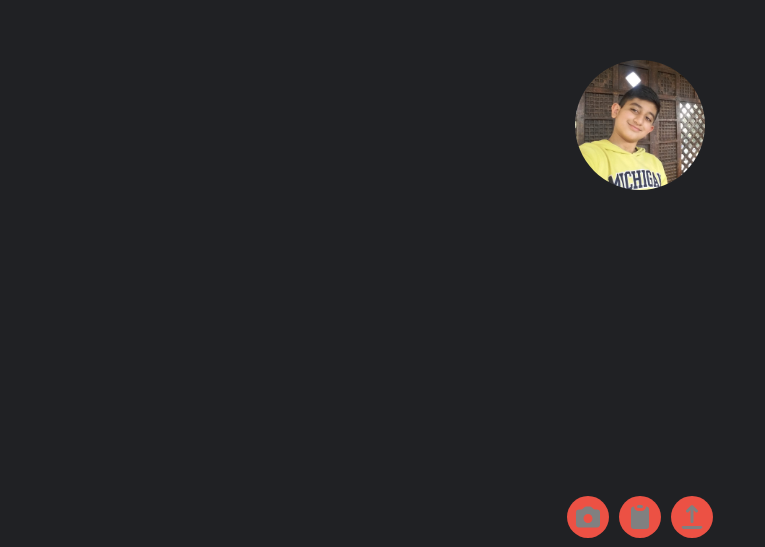
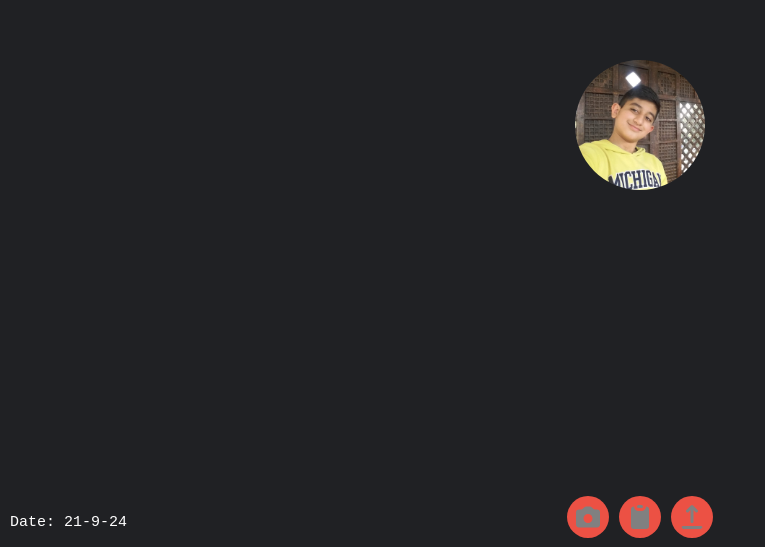
Before and after one commit to SajawalHassan/DIYEmoji-python, a React (Create React App) app in the folder frontend/: page / in a window 1280 px wide. Shown: the part 253-800 px from the top of the page, without its empty margins (0-765 px from the left). Built offline with nearby package versions, Linux system fonts and the light colour scheme.

Commit message:
Add date

```diff
--- a/frontend/package.json
+++ b/frontend/package.json
@@ -10,6 +10,7 @@
     "react": "^17.0.2",
     "react-clock": "^3.0.0",
     "react-dom": "^17.0.2",
+    "react-live-clock": "^5.3.1",
     "react-scripts": "4.0.3",
     "web-vitals": "^1.1.2"
   },
--- a/frontend/public/index.html
+++ b/frontend/public/index.html
@@ -24,7 +24,7 @@
       work correctly both with client-side routing and a non-root public URL.
       Learn how to configure a non-root public URL by running `npm run build`.
     -->
-    <title>DIY filters</title>
+    <title>DIYEmoji Filter</title>
   </head>
   <body>
     <noscript>You need to enable JavaScript to run this app.</noscript>
--- a/frontend/src/App.css
+++ b/frontend/src/App.css
@@ -3,4 +3,5 @@
   height: 100vh;
   overflow-x: hidden;
   color: white;
+  font-family: monospace;
 }
--- a/frontend/src/components/bottom/Bottom.css
+++ b/frontend/src/components/bottom/Bottom.css
@@ -12,7 +12,7 @@
   bottom: 0;
 }
 
-.bottom__icon {
+.bottom__centerIcon {
   object-fit: contain;
   height: 30px;
   color: #808080;
@@ -23,12 +23,19 @@
   cursor: pointer;
 }
 
-.bottom__icon:hover {
+.bottom__centerIcon:hover {
   background-color: var(--icon-bg-hover);
   transition: background-color 500ms ease-out;
 }
 
-.bottom__icon:active {
+.bottom__centerIcon:active {
   background-color: var(--icon-bg-active);
   transition: 300ms;
 }
+
+.bottom__date {
+  position: absolute;
+  bottom: 2%;
+  margin-left: 10px;
+  font-size: 15px;
+}
--- a/frontend/src/components/bottom/Bottom.js
+++ b/frontend/src/components/bottom/Bottom.js
@@ -4,17 +4,25 @@ import "./Bottom.css";
 import { CameraIcon, ClipboardIcon, UploadIcon } from "@heroicons/react/solid";
 
 function Bottom() {
+  let day = new Date().getDate();
+  let month = new Date().getMonth();
+
   return (
     <div className="bottom">
+      <div className="bottom__date">
+        <p>
+          Date: 21-{month}-{day}
+        </p>
+      </div>
       <div className="bottom__center">
         <a href="#" title="Open webcam">
-          <CameraIcon className="bottom__icon" />
+          <CameraIcon className="bottom__centerIcon" />
         </a>
         <a href="#" title="Create filter">
-          <ClipboardIcon className="bottom__icon" />
+          <ClipboardIcon className="bottom__centerIcon" />
         </a>
         <a href="#" title="Upload photo">
-          <UploadIcon className="bottom__icon" />
+          <UploadIcon className="bottom__centerIcon" />
         </a>
       </div>
     </div>
```
Also changed, not shown: 1 other file (tests, documents, lock files or other folders).
